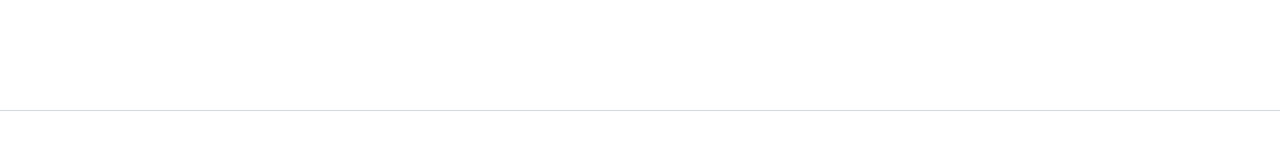
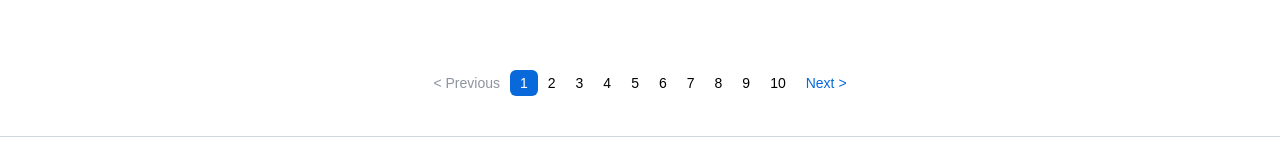
Before and after one commit to B67H/Github-IssuePage-clone, a React (Create React App) app: page / in a window 1280 px wide. Shown: the part 321-474 px from the top of the page. Built offline with nearby package versions, Linux system fonts and the light colour scheme.

Commit message:
pagination

```diff
--- a/src/ListContainer.js
+++ b/src/ListContainer.js
@@ -5,13 +5,16 @@ import ListItem from "./components/ListItem"
 import ListItemLayout from "./components/ListItemLayout"
 import clsx from "clsx"
 import Modal from "./components/Modal"
+import Pagination from "./components/Pagination"
 
 export default function ListContainer() {
   const [inputValue, setInputValue] = useState("is:pr is:open")
   const [checkedList, setCheckedList] = useState([])
   const [list, setList] = useState([])
+  const [page, setPage] = useState(1)
 
   return (
+    <>
       <div className={styles.listContainer}>
         <div className={styles.topSection}>
           <input
@@ -20,7 +23,11 @@ export default function ListContainer() {
             onChange={(e) => setInputValue(e.target.value)}
           />
           <Button
-          style={{ fontSize: "14px", backgroundColor: "green", color: "white" }}
+            style={{
+              fontSize: "14px",
+              backgroundColor: "green",
+              color: "white",
+            }}
           >
             New Issue
           </Button>
@@ -46,6 +53,14 @@ export default function ListContainer() {
           ))}
         </div>
       </div>
+      <div className={styles.paginationContainer}>
+        <Pagination
+          maxPage={10}
+          currentPage={page}
+          onClickPageButton={(number) => setPage(number)}
+        />
+      </div>
+    </>
   )
 }
 
--- a/src/ListContainer.module.css
+++ b/src/ListContainer.module.css
@@ -63,3 +63,8 @@
 .filterItem {
   position: relative;
 }
+
+.paginationContainer {
+  display: flex;
+  justify-content: center;
+}
--- /dev/null
+++ b/src/components/Pagination.js
@@ -0,0 +1,44 @@
+import styles from "./Pagination.module.css"
+
+import clsx from "clsx"
+
+export default function Pagination({
+  currentPage,
+  maxPage,
+  onClickPageButton,
+}) {
+  return (
+    <div>
+      <button
+        className={clsx(styles.button, styles.blueButton)}
+        disabled={currentPage === 1}
+      >
+        {"< Previous"}
+      </button>
+      {new Array(maxPage).fill(null).map((_, i) => (
+        <PageButton
+          number={i + 1}
+          onClick={onClickPageButton}
+          selected={i + 1 === currentPage}
+        />
+      ))}
+      <button
+        className={clsx(styles.button, styles.blueButton)}
+        disabled={currentPage === maxPage}
+      >
+        {"Next >"}
+      </button>
+    </div>
+  )
+}
+
+function PageButton({ number, onClick, selected }) {
+  return (
+    <button
+      className={clsx(styles.button, { [styles.selected]: selected })}
+      onClick={() => onClick(number)}
+    >
+      {number}
+    </button>
+  )
+}
--- /dev/null
+++ b/src/components/Pagination.module.css
@@ -0,0 +1,29 @@
+.button {
+  border: none;
+  box-shadow: none;
+  background: none;
+  font-size: 14px;
+  padding: 5px 10px;
+  border-radius: 6px;
+}
+
+.button:hover {
+  border: 1px solid #d0d7de;
+}
+
+.selected {
+  background: #0969da;
+  color: #ffffff;
+}
+
+.blueButton {
+  color: #0969da;
+}
+
+.blueButton:disabled {
+  color: #8c959f;
+}
+
+.blueButton:disabled:hover {
+  border: none;
+}
```
Lines whose indentation alone changed are shown as unchanged.
